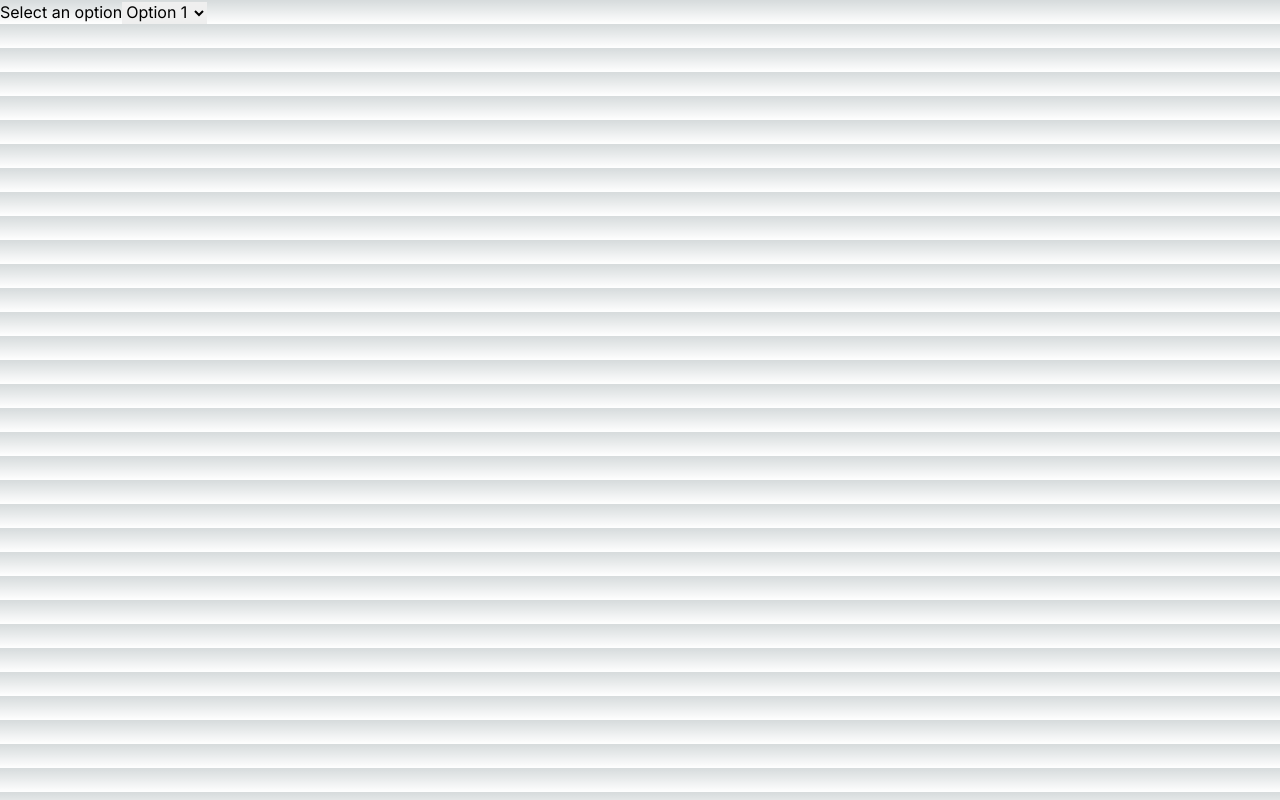
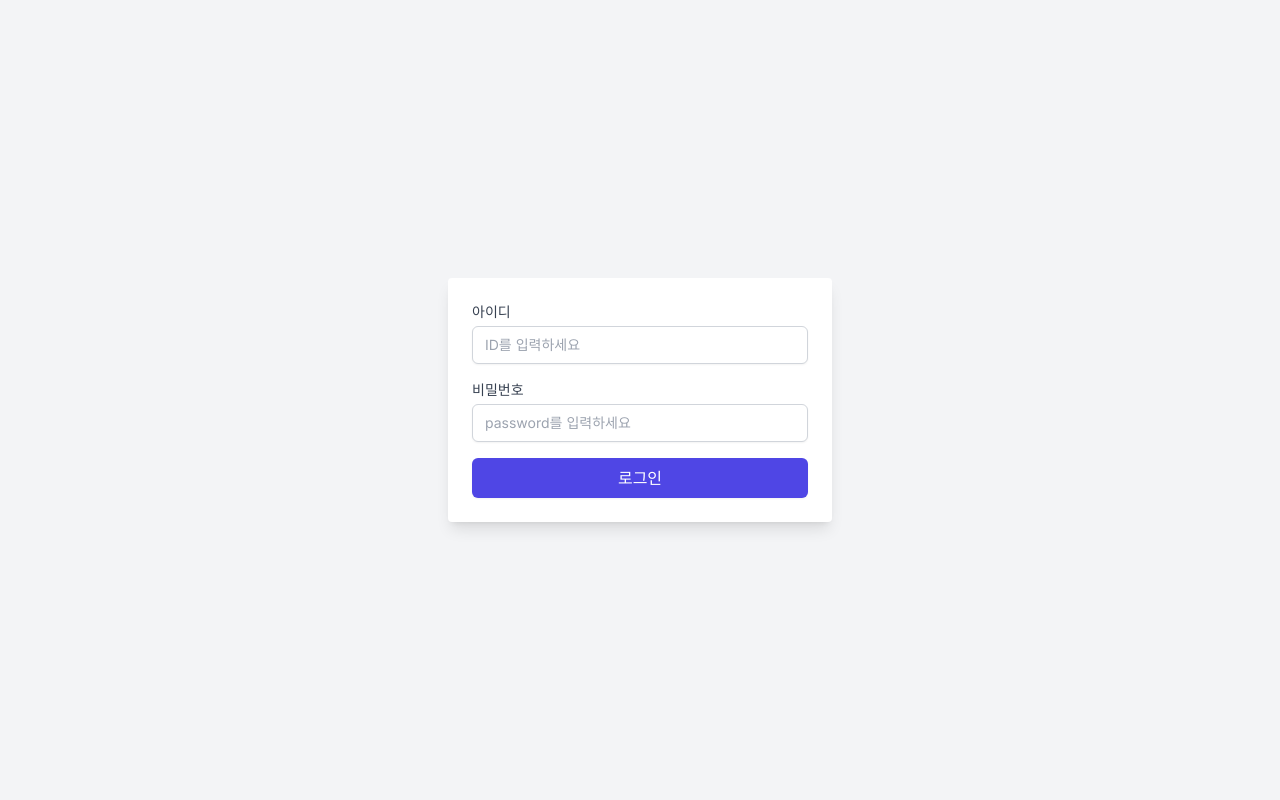
Before and after one commit to KDT-IaaS-Class-Two-Group/KDT-IaaS-2-ProjectA-1team, a Next.js app in the folder frontnext/: page / in a window 1280 px wide. Built offline with nearby package versions, Linux system fonts and the light colour scheme.

Commit message:
구하림 : page.tsx 원상복구 한 커밋

```diff
--- a/frontnext/src/app/page.tsx
+++ b/frontnext/src/app/page.tsx
@@ -1,22 +1,13 @@
-'use client'; // 클라이언트 컴포넌트로 설정
+'use client';
 
 import Image from 'next/image';
+
 import LoginFormSection from './ui/loginFormSection/loginFormSection';
-import SimpleApp from './lib/UserInput';
-import SelectBox from './lib/TableSelectBox'; // 클라이언트 컴포넌트 import
 
 export default function Home() {
-  const handleSelectChange = (value: string) => {
-    console.log('Selected value:', value);
-  };
-
   return (
     <>
-      <SelectBox
-        label="Select an option"
-        options={['Option 1', 'Option 2', 'Option 3']}
-        onChange={handleSelectChange}
-      />
+      <LoginFormSection />
     </>
   );
 }
```
